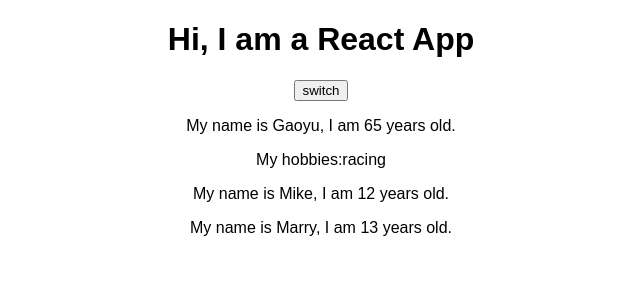
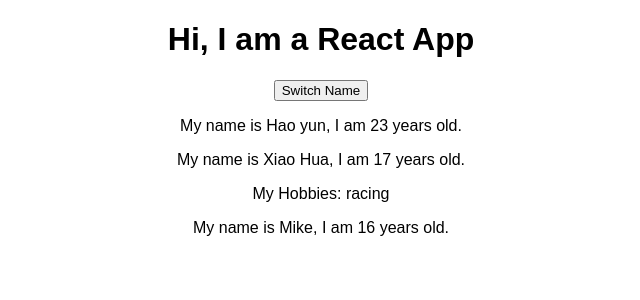
Before and after one commit to GaoYu620/FristReactCode, a React (Create React App) app: page / in a window 1280 px wide. Shown: the top 300 px of the page, without its empty margins (319-959 px from the left). Built offline with nearby package versions, Linux system fonts and the light colour scheme.

Commit message:
Passing Method References between Components

```diff
--- a/src/App.js
+++ b/src/App.js
@@ -1,43 +1,45 @@
-import React, { useState } from 'react';
+import React, { Component} from 'react';
 import './App.css';
 import Person from './Person/Person';
 
 
-const App = props => {
+class App extends Component {
 
-  const [personsState, setPersonsState] = useState({
-      persons:[
-        {name:"Gaoyu", age:65},
-        {name:"Mike", age:12},
-        {name:"Marry", age:13}
-      ]
-    });
+state = {
+  persons:[
+    {name : "Hao yun",age: 23},
+    {name : "Xiao Hua", age: 17},
+    {name: "Mike", age:16}
+  ]
+};
 
-    const [otherState, setOtherState] = useState("other values");
-
-    // console.log(personsState,otherState );
-
-    const switchNameHandler = () =>{
-      setPersonsState({
-        persons:[
-          {name:"Yu Gao", age:11},
-          {name:"Mike", age:12},
-          {name:"Marry", age:13}
-        ],
-        // otherState: personsState.otherState
-        //we can use useState many times
-      });
-    }
+switchNameHandler = (newName,newName2) =>{
+  this.setState({
+    persons:[
+      {name : newName,age: 23},
+      {name :  newName2, age: 17},
+      {name: "Mike", age:16}
+    ]
+  });
+};
 
 
 
+render(){
     return (
       <div className="App">
         <h1>Hi, I am a React App</h1>
-        <button onClick={switchNameHandler}>switch</button>
-        <Person name = {personsState.persons[0].name} age={personsState.persons[0].age}>My hobbies:racing</Person>
-        <Person name = {personsState.persons[1].name} age={personsState.persons[1].age}></Person>
-        <Person name = {personsState.persons[2].name} age={personsState.persons[2].age}></Person>
+        <button onClick = {() => this.switchNameHandler("Gao Yu!!","Mary!!!")}>Switch Name</button>
+        <Person
+          name = {this.state.persons[0].name}
+          age = {this.state.persons[0].age}/>
+        <Person
+          name = {this.state.persons[1].name}
+          age = {this.state.persons[1].age}>My Hobbies: racing</Person>
+        <Person
+          name = {this.state.persons[2].name}
+          age = {this.state.persons[2].age}
+          click = {this.switchNameHandler.bind(this,"Yu Gao","M")}/>
 
 
         {/* <Person name = "Gao Yu" age = "18">My hobbies:racing</Person>
@@ -52,6 +54,6 @@
 
       </div>
     );
+  }
 }
-
 export default App;
--- a/src/Person/Person.js
+++ b/src/Person/Person.js
@@ -1,10 +1,10 @@
 import React from 'react';
 
-const person = (preps) => {
+const person = (props) => {
     return (
         <div>
-            <p>My name is {preps.name}, I am {preps.age} years old.</p>
-            <p>{preps.children}</p>
+            <p onClick = {props.click}>My name is {props.name}, I am {props.age} years old.</p>
+            <p>{props.children}</p>
         </div>
 
 
```
